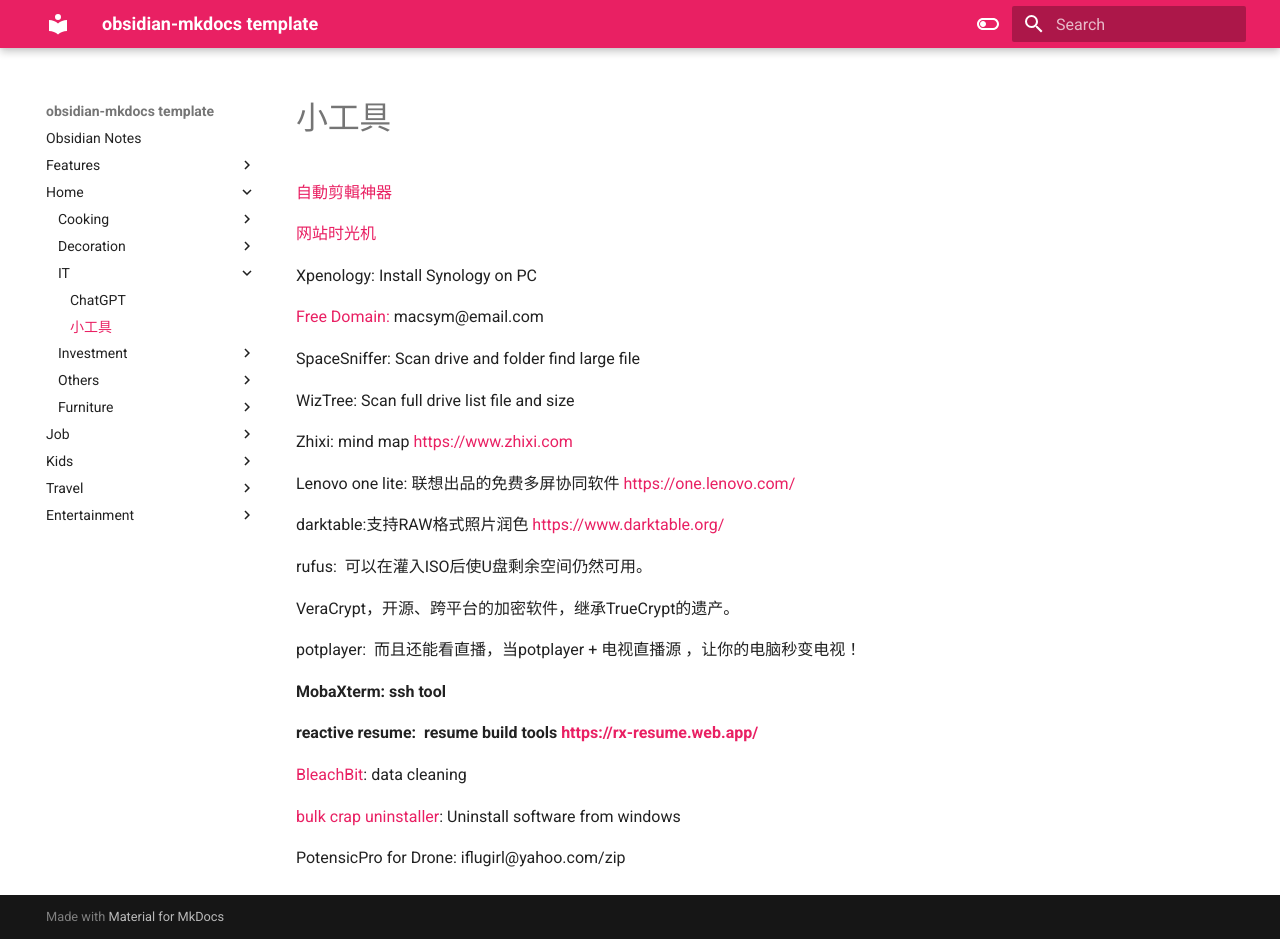
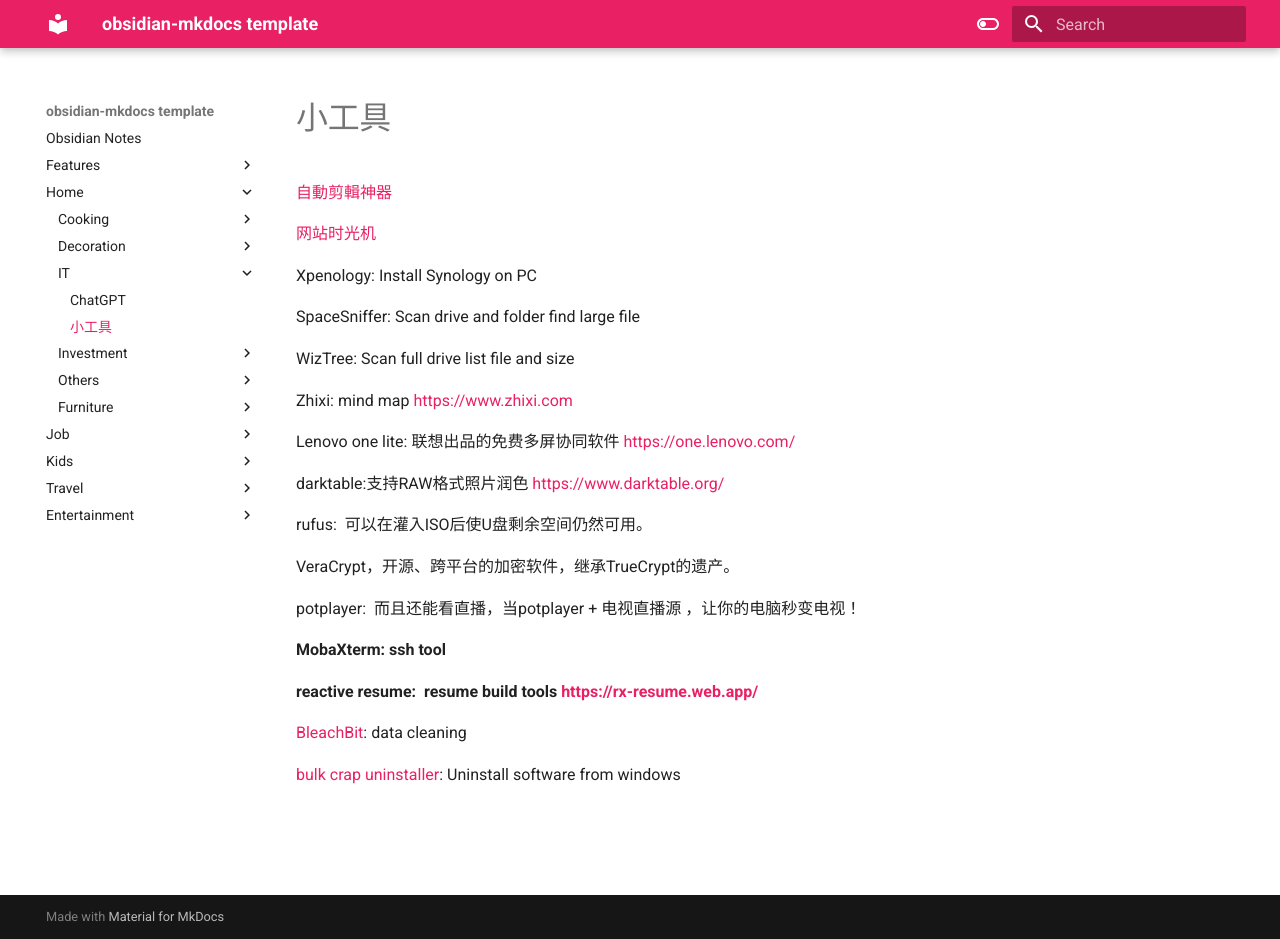
Before and after one commit to macsymgit/obsidian, an MkDocs documentation site: the page built from docs/Home/IT/小工具.md, in a window 1280 px wide and 939 px high. Built offline with MkDocs 1.6.1 and Material for MkDocs 9.7.7, drawn with Linux system fonts in a browser that asks for light colours.

Commit message:
vault backup: 2023-08-23 15:27:14

```diff
--- a/docs/Home/IT/小工具.md
+++ b/docs/Home/IT/小工具.md
@@ -3,8 +3,6 @@
 [网站时光机](https://archive.org/web/ "https://archive.org/web/")
 
 Xpenology: Install Synology on PC
-
-[Free Domain:](https://www.freenom.com/en/freeandpaiddomains.html "https://www.freenom.com/en/freeandpaiddomains.html") macsym@email.com
 
 SpaceSniffer: Scan drive and folder find large file
 
@@ -29,5 +27,3 @@
 [BleachBit](https://www.bleachbit.org/): data cleaning
 
 [bulk crap uninstaller](https://www.bcuninstaller.com/): Uninstall software from windows
-
-PotensicPro for Drone:  iflugirl@yahoo.com/zip
```
Also changed, not shown: 1 other file.
